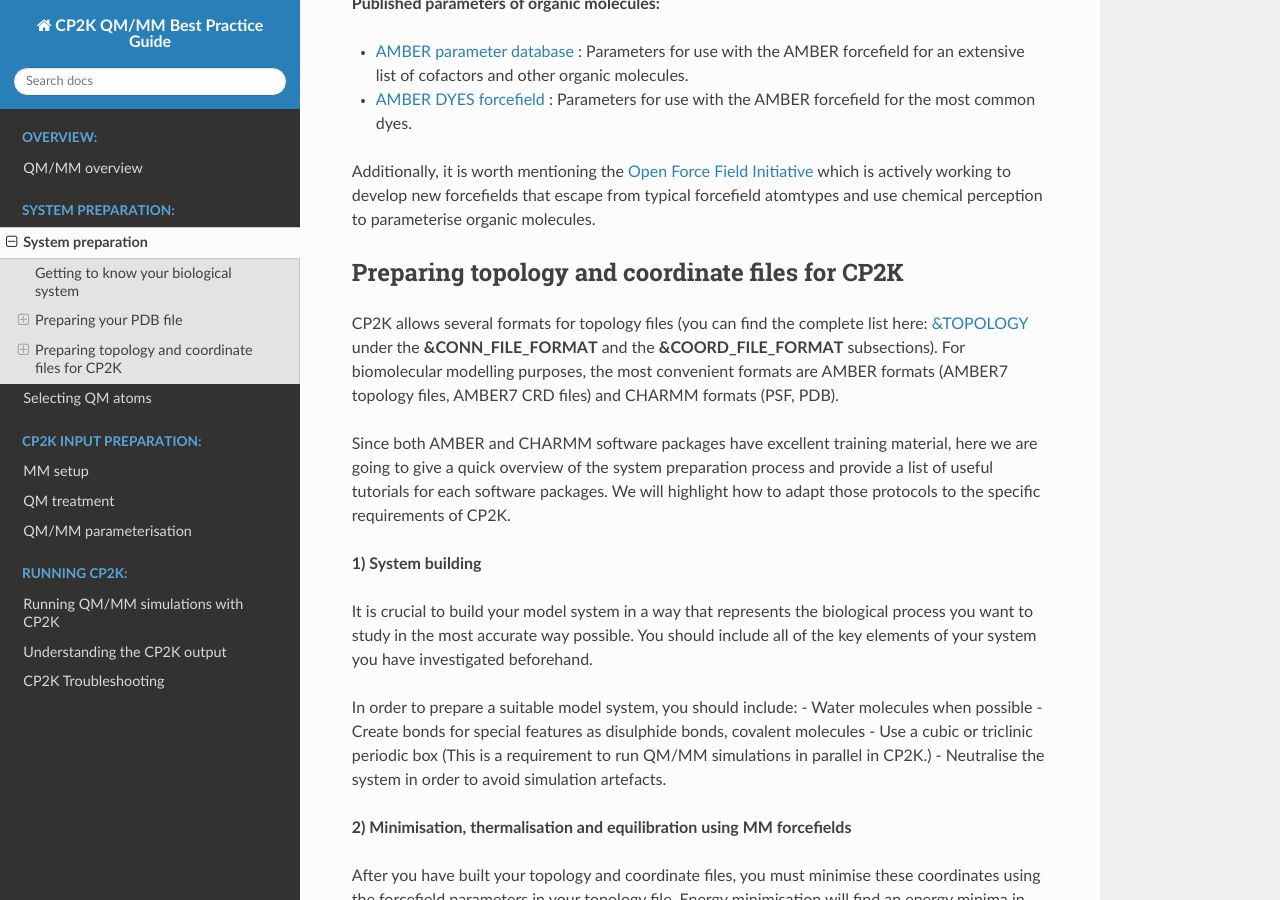
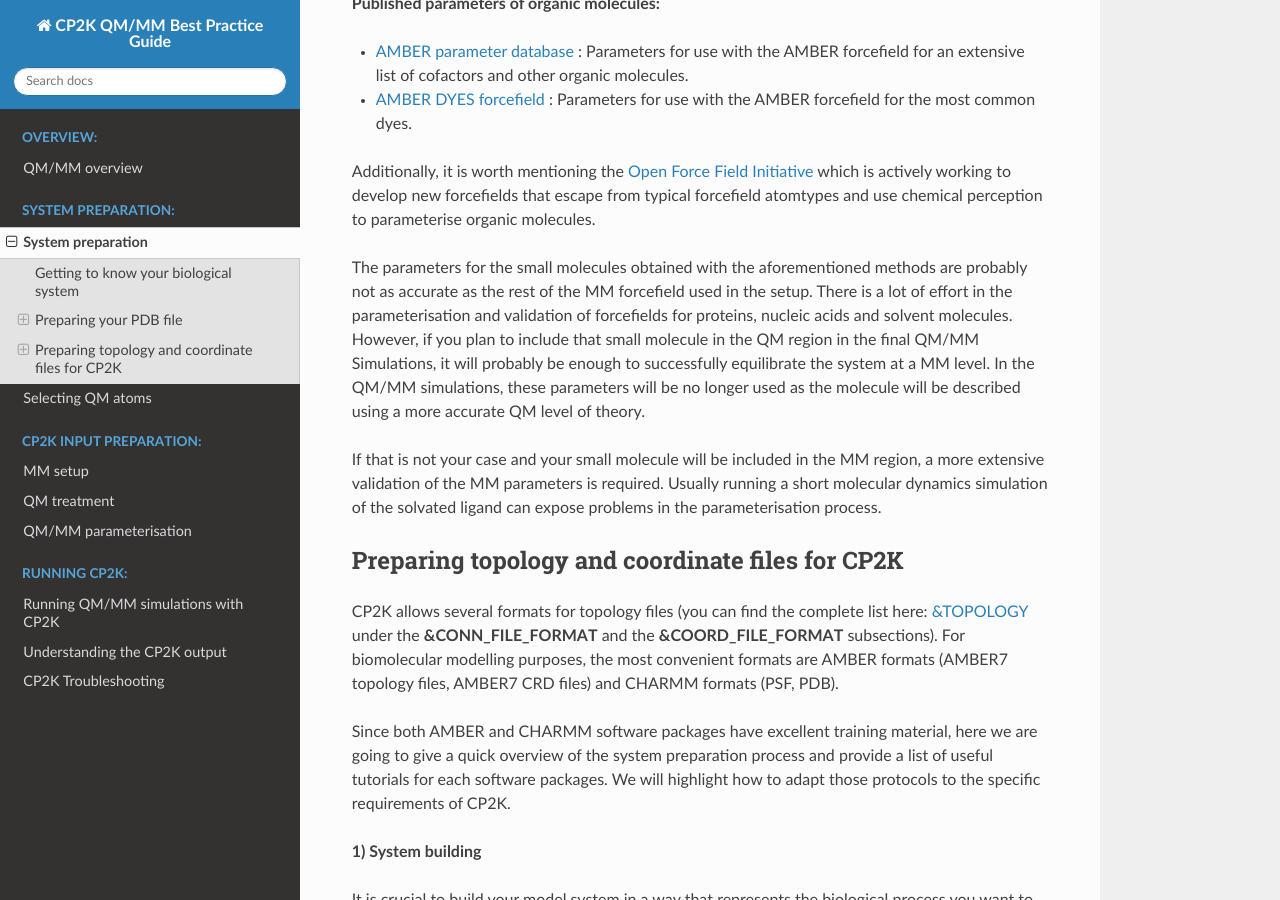
Before and after one commit to bioexcel/qmmm_bpg, a Sphinx documentation site: the page built from docs/system_preparation/system_preparation.rst, in a window 1280 px wide and 900 px high, scrolled down 2656 px. Built offline with Sphinx 7.4.7 and the Read the Docs theme 2.0.0, drawn with Linux system fonts in a browser that asks for light colours.

Commit message:
Update system_preparation.rst

```diff
--- a/docs/system_preparation/system_preparation.rst
+++ b/docs/system_preparation/system_preparation.rst
@@ -80,6 +80,9 @@
 
 Additionally, it is worth mentioning the `Open Force Field Initiative <https://openforcefield.org>`_ which is actively working to develop new forcefields that escape from typical forcefield atomtypes and use chemical perception to parameterise organic molecules.
 
+The parameters for the small molecules obtained with the aforementioned methods are probably not as accurate as the rest of the MM forcefield used in the setup. There is a lot of effort in the parameterisation and validation of forcefields for proteins, nucleic acids and solvent molecules. However, if you plan to include that small molecule in the QM region in the final QM/MM Simulations, it will probably be enough to successfully equilibrate the system at a MM level. In the QM/MM simulations, these parameters will be no longer used as the molecule will be described using a more accurate QM level of theory.
+
+If that is not your case and your small molecule will be included in the MM region, a more extensive validation of the MM parameters is required. Usually running a short molecular dynamics simulation of the solvated ligand can expose problems in the parameterisation process.
 
 
 ------------------------------------------------
```
